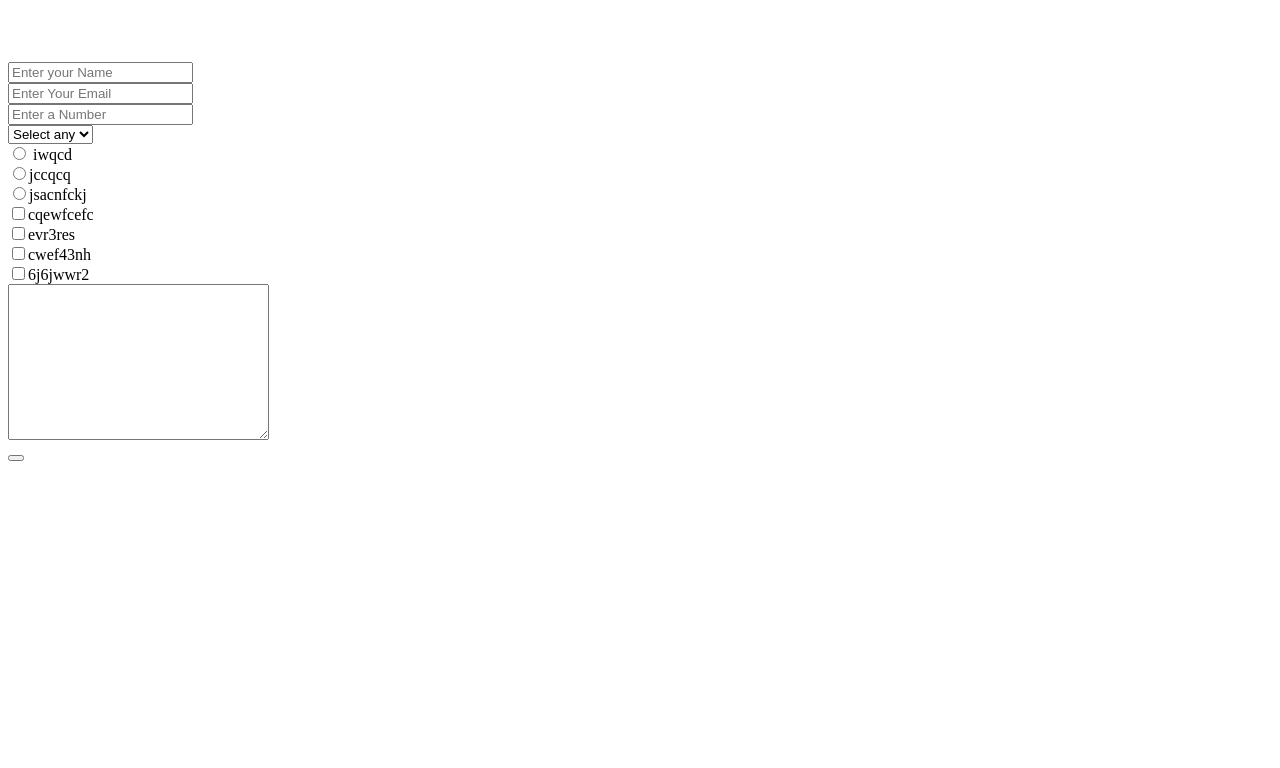
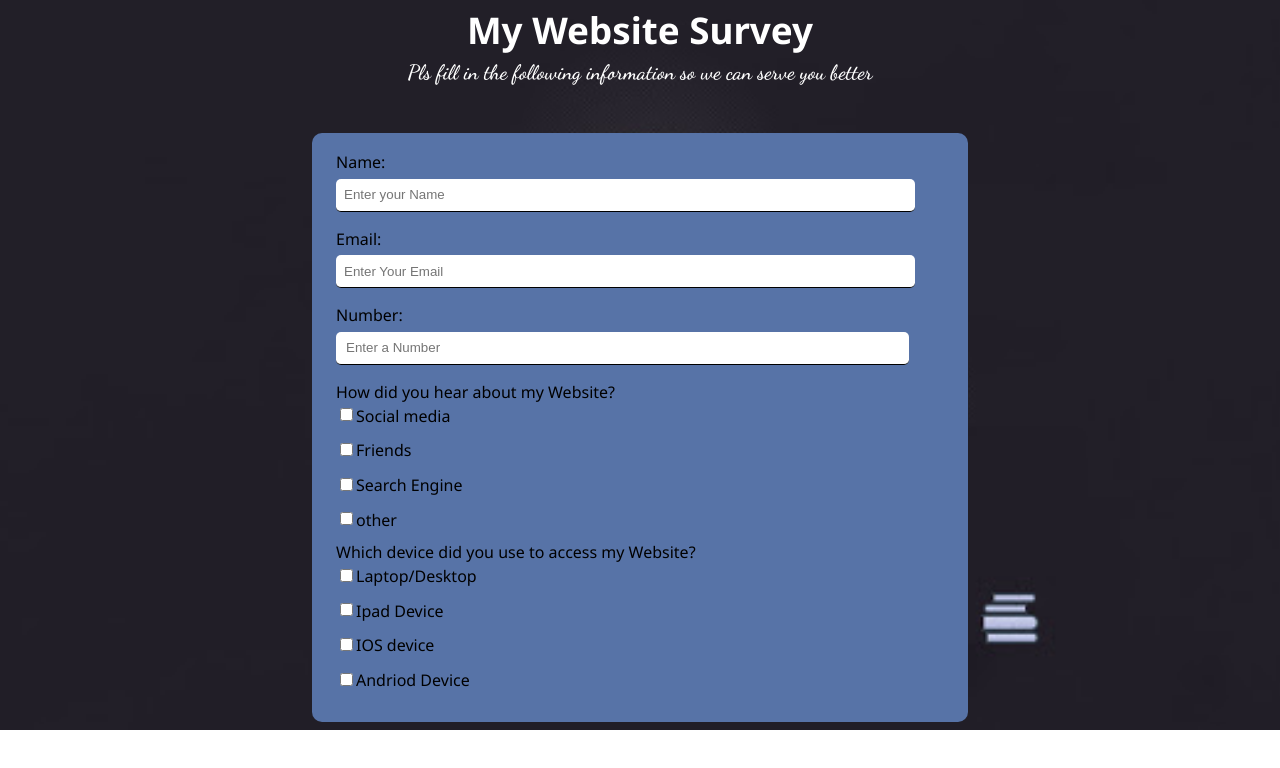
Before and after one commit to adekniyi/survey-form-freecodecamp, a plain HTML site: page index.html in a window 1280 px wide. Drawn offline with Linux system fonts and the light colour scheme.

Commit message:
next commit

```diff
--- a/index.html
+++ b/index.html
@@ -3,36 +3,34 @@
 <head>
     <meta charset="UTF-8">
     <meta name="viewport" content="width=device-width, initial-scale=1.0">
+    <link href="https://fonts.googleapis.com/css2?family=Dancing+Script:wght@600&family=Noto+Sans:wght@400;700&display=swap" rel="stylesheet">
+    <link rel="stylesheet" href="style.css">
     <title>Survery page</title>
 </head>
 <body>
     <div id="main">
-        <div id="title"></div>
-        <div id="description"></div>
-        <form id="survey-form" action="">
-            <label for="name" id="name-label"></label> <br>
-            <label for="email" id="email-label"></label> <br>
-            <label for="number" id="number-label"></label> <br>
-            <input type="text" placeholder="Enter your Name" name="name" id="name" required> <br>
-            <input type="email" placeholder="Enter Your Email" name="email" id="email" required><br>
-            <input type="number" placeholder="Enter a Number" name="number" id="number" required><br>
-            <select name="dropdown" id="dropdown">
-                <option value="">Select any</option>
-                <option value="">fkjwqjfq</option>
-                <option value="">fkjwqjfq</option>
-                <option value="">fkjwqjfq</option>
-                <option value="">fkjwqjfq</option>
-            </select><br>
-            <input type="radio" name="radioinput" id="radioinput"> iwqcd<br>
-            <input type="radio" name="radioinput" id="radioinput">jccqcq<br>
-            <input type="radio" name="radioinput" id="radioinput">jsacnfckj<br>
-            <input type="checkbox" name="cheboxes" value="checkboxes" id="cheboxes">cqewfcefc<br>
-            <input type="checkbox" name="cheboxes" value="checkboxes" id="cheboxes">evr3res<br>
-            <input type="checkbox" name="cheboxes" value="checkboxes" id="cheboxes">cwef43nh<br>
-            <input type="checkbox" name="cheboxes" value="checkboxes" id="cheboxes">6j6jwwr2<br>
-            <textarea name="text" id="text" cols="30" rows="10"></textarea><br>
-            <button id="submit"></button>
-        </form>
+        <h1 id="title">My Website Survey</h1>
+        <p id="description">Pls fill in the following information so we can serve you better</p>
+            <form id="survey-form" action="">
+                <label for="name" id="name-label">Name:</label> <br>
+                <input type="text" placeholder="Enter your Name" name="name" id="name" required> <br>
+                <label for="email" id="email-label">Email:</label> <br>
+                <input type="email" placeholder="Enter Your Email" name="email" id="email" required><br>
+                <label for="number" id="number-label">Number:</label> <br>
+                <input type="number" placeholder="Enter a Number" name="number" id="number" min="10" max="100"><br>
+                <label for="cheboxes">How did you hear about my Website?</label><br>
+                <input type="checkbox" name="cheboxes" value="checkboxes" id="cheboxes">Social media<br>
+                <input type="checkbox" name="cheboxes" value="checkboxes" id="cheboxes">Friends<br>
+                <input type="checkbox" name="cheboxes" value="checkboxes" id="cheboxes">Search Engine<br>
+                <input type="checkbox" name="cheboxes" value="checkboxes" id="cheboxes">other<br>
+                <label for="checkboxes">Which device did you use to access my Website?</label><br>
+                <input type="checkbox" name="checkboxes" value="checkboxes" id="checkboxes">Laptop/Desktop<br>
+                <input type="checkbox" name="checkboxes" value="checkboxes" id="checkboxes">Ipad Device<br>
+                <input type="checkbox" name="checkboxes" value="checkboxes" id="checkboxes">IOS device<br>
+                <input type="checkbox" name="checkboxes" value="checkboxes" id="checkboxes">Andriod Device<br>
+
+            </form>
+
     </div>
 </body>
 </html>
--- a/style.css
+++ b/style.css
@@ -0,0 +1,104 @@
+html,body{
+    background-image: url(./images/unnamed.jpg);
+    background-repeat: no-repeat;
+    background-size: cover;
+    /* background-image: linear-gradient( 115deg, rgba(200, 220, 255, 0.5), rgba(180, 180, 253, 0.5) ),
+    url(./images/unnamed.jpg); */
+}
+#survey-form{
+    margin: auto;
+    display: block;
+    width: 50%;
+    background-color: rgb(87, 115, 167);
+    border-radius: 10px;
+    font-family: 'Noto Sans', sans-serif;
+    margin-top: 3rem;
+    padding-left: 1.5rem;
+    padding-top: 1.1rem;
+    padding-bottom: 1.3rem;
+}
+/* #survey-form form{
+    margin: auto;
+    display: block;
+    width: 100%;
+    margin-top: 3rem;
+    padding-left: 1.5rem;
+    padding-top: 1.1rem;
+    padding-bottom: 1.3rem;
+} */
+#title{
+    text-align: center;
+    font-size: 2.3rem;
+    line-height: 0.7rem;
+    color: white;
+    font-family: 'Noto Sans', sans-serif;
+    font-size: 700;
+}
+#description{
+    text-align: center;
+    font-size: 1.3rem;
+    color: white;
+    font-family: 'Dancing Script', cursive;
+}
+input{
+    margin-bottom: 1rem;
+    margin-top: 0.35rem;
+}
+input[type="text"],input[type="email"],input[type="number"]{
+    margin-bottom: 1rem;
+    height: 30px;
+    width: 90%;
+    margin-top: 0.35rem;
+    border: none;
+    border-bottom: 1px solid black;
+    border-radius: 5px;
+}
+input[type="text"],input[type="email"],input[type="number"]::placeholder{
+    padding-left: 0.5rem;
+}
+select{
+    margin-top: 0.35rem;
+    margin-bottom: 1rem;
+    height: 30px;
+    width: 70%;
+    -webkit-appearance: button;
+    -moz-appearance: button;
+    -webkit-user-select: none;
+    -moz-user-select: none;
+    -webkit-padding-end: 20px;
+    -moz-padding-end: 20px;
+    -webkit-padding-start: 10px;
+    -moz-padding-start: 10px;
+    background-color: white; /* Fallback color if gradients are not supported */
+    background-position: center right;
+    background-repeat: no-repeat;
+    border: 1px solid #AAA;
+    border-radius: 2px;
+    box-shadow: 0px 1px 3px rgba(0, 0, 0, 0.1);
+    color: #555;
+    font-size: inherit;
+    overflow: hidden;
+    text-overflow: ellipsis;
+    white-space: nowrap;
+}
+textarea{
+    margin-top: 0.5rem;
+    margin-bottom: 1rem;
+}
+button{
+    margin-left:25%;
+    height: 35px;
+    width: 40%;
+    border-radius: 5px;
+    border: none;
+    background: linear-gradient(90deg,#7FAAFA,#90F999);
+    cursor: pointer;
+}
+button:hover{
+    background: linear-gradient(90deg,rgb(60, 129, 255),rgb(53, 250, 69));
+    transform: scale(1.07);
+    transition-property: all;
+    transition-duration: 3s;
+    transition-timing-function: ease-in-out;
+    transition-delay: 1s;
+}
```
Also changed, not shown: images/unnamed.jpg (added).
